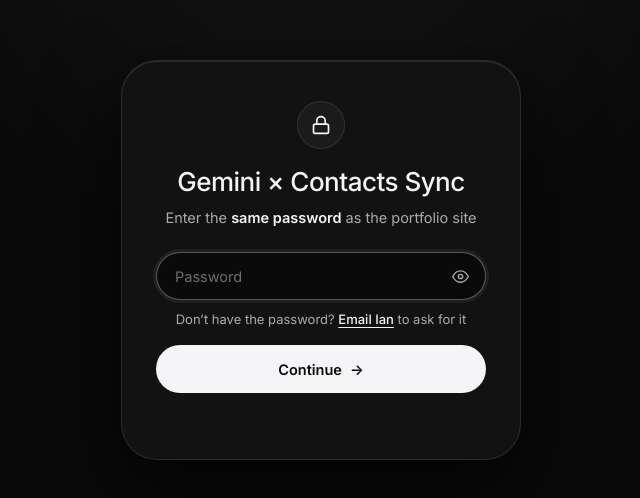
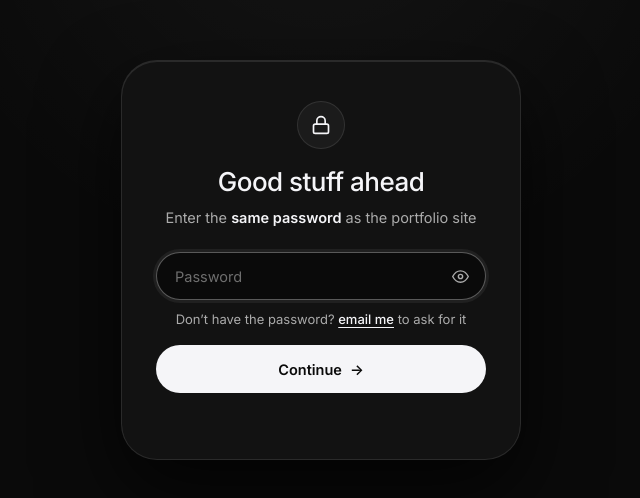
Before and after one commit to ianyen-net/contacts-crud-remy, a plain HTML site: page index.html in a window 1280 px wide. Shown: the part 140-638 px from the top of the page, without its empty margins (319-959 px from the left). Drawn offline with nearby package versions, Linux system fonts and the light colour scheme; a web font is replaced by a local one.

Commit message:
Update password dialog title to Good stuff ahead and link to email me

```diff
--- a/index.html
+++ b/index.html
@@ -230,7 +230,7 @@
           <path d="M7 11V7a5 5 0 0 1 10 0v4"></path>
         </svg>
       </div>
-      <h2 class="case-password-title" id="case-gate-title">Gemini × Contacts Sync</h2>
+      <h2 class="case-password-title" id="case-gate-title">Good stuff ahead</h2>
       <p class="case-password-desc">Enter the <strong>same password</strong> as the portfolio site</p>
       <form class="case-password-form" id="gate-form" autocomplete="off">
         <div class="case-password-input-wrap">
@@ -250,7 +250,7 @@
             </svg>
           </button>
         </div>
-        <p class="case-password-help">Don’t have the password? <a href="mailto:ianyenyh@gmail.com?subject=Portfolio%20Access%20Request&amp;body=Hi%20Ian%2C%0A%0AI%27d%20love%20to%20request%20the%20password%20to%20view%20your%20portfolio%20case%20studies%20and%20prototypes.%0A%0AThanks!">Email Ian</a> to ask for it</p>
+        <p class="case-password-help">Don’t have the password? <a href="mailto:ianyenyh@gmail.com?subject=Portfolio%20Access%20Request&amp;body=Hi%20Ian%2C%0A%0AI%27d%20love%20to%20request%20the%20password%20to%20view%20your%20portfolio%20case%20studies%20and%20prototypes.%0A%0AThanks!">email me</a> to ask for it</p>
         <button type="submit" class="case-password-submit" id="gate-btn">
           <span id="gate-btn-label">Continue</span>
           <span aria-hidden="true">→</span>
```
